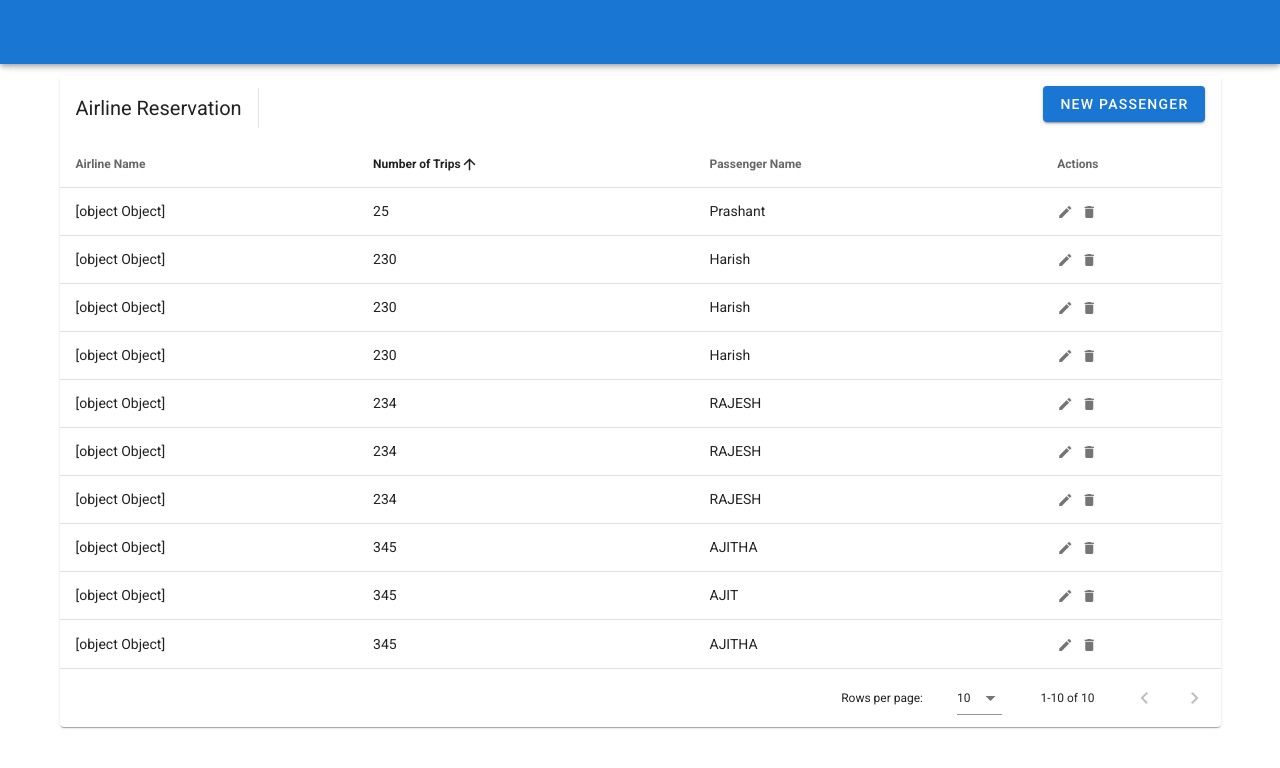
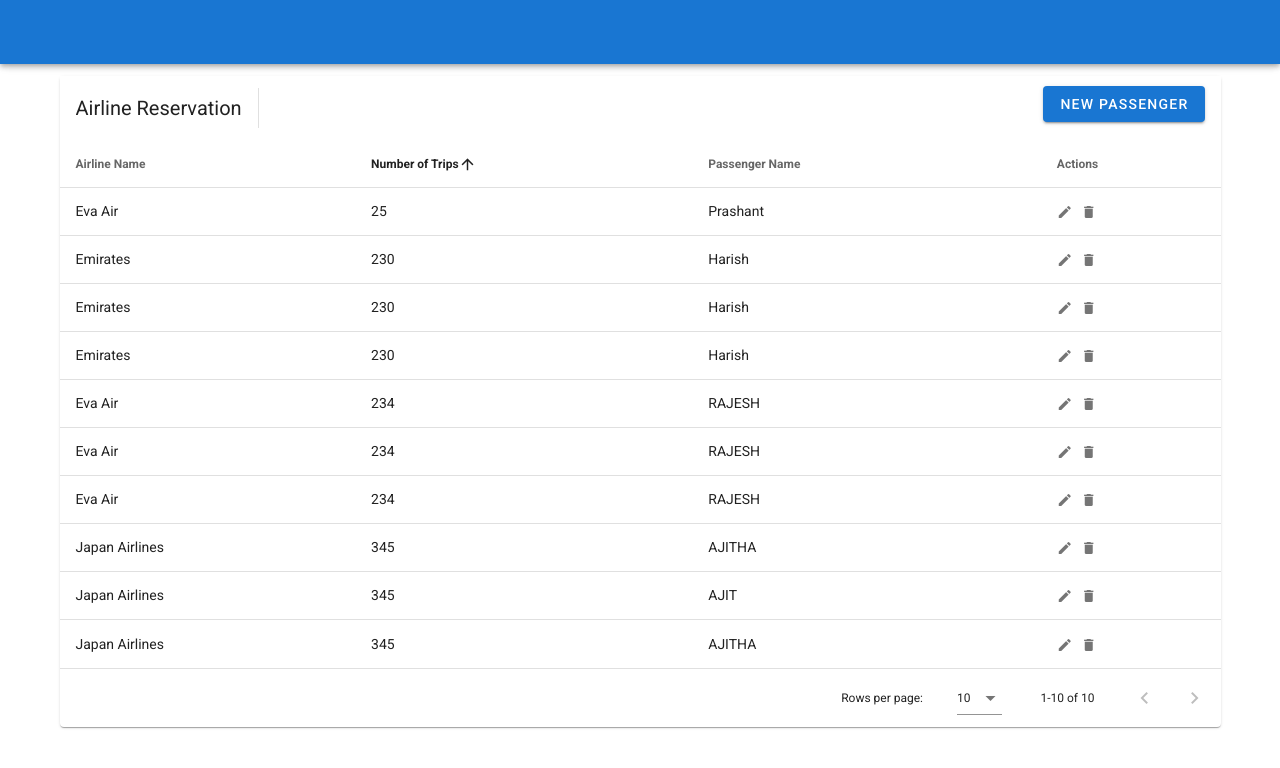
Before and after one commit to namrata-ets/crudtss, a Vue app: page / in a window 1280 px wide. Shown: the top 768 px of the page. Built offline with nearby package versions, Linux system fonts and the light colour scheme.

Commit message:
displaying airline name

```diff
--- a/src/components/HelloWorld.vue
+++ b/src/components/HelloWorld.vue
@@ -1,3 +1,5 @@
+<!-- eslint-disable vue/require-v-for-key -->
+<!-- eslint-disable vue/no-unused-vars -->
 <!-- eslint-disable vue/valid-v-slot -->
 
 <template>
@@ -8,6 +10,12 @@
       sort-by="trips"
       class="elevation-1"
     >
+      <template v-slot:item.airline="{ item }">
+        <span v-for="name in item.airline" v-bind="item.airline.id">
+          {{ name.name }}
+        </span>
+      </template>
+
       <template v-slot:top>
         <v-toolbar flat>
           <v-toolbar-title>Airline Reservation</v-toolbar-title>
@@ -92,6 +100,8 @@ export default {
   data: () => ({
     dialog: false,
     dialogDelete: false,
+    name: "",
+    airline: " ",
     headers: [
       {
         text: "Airline Name",
```
